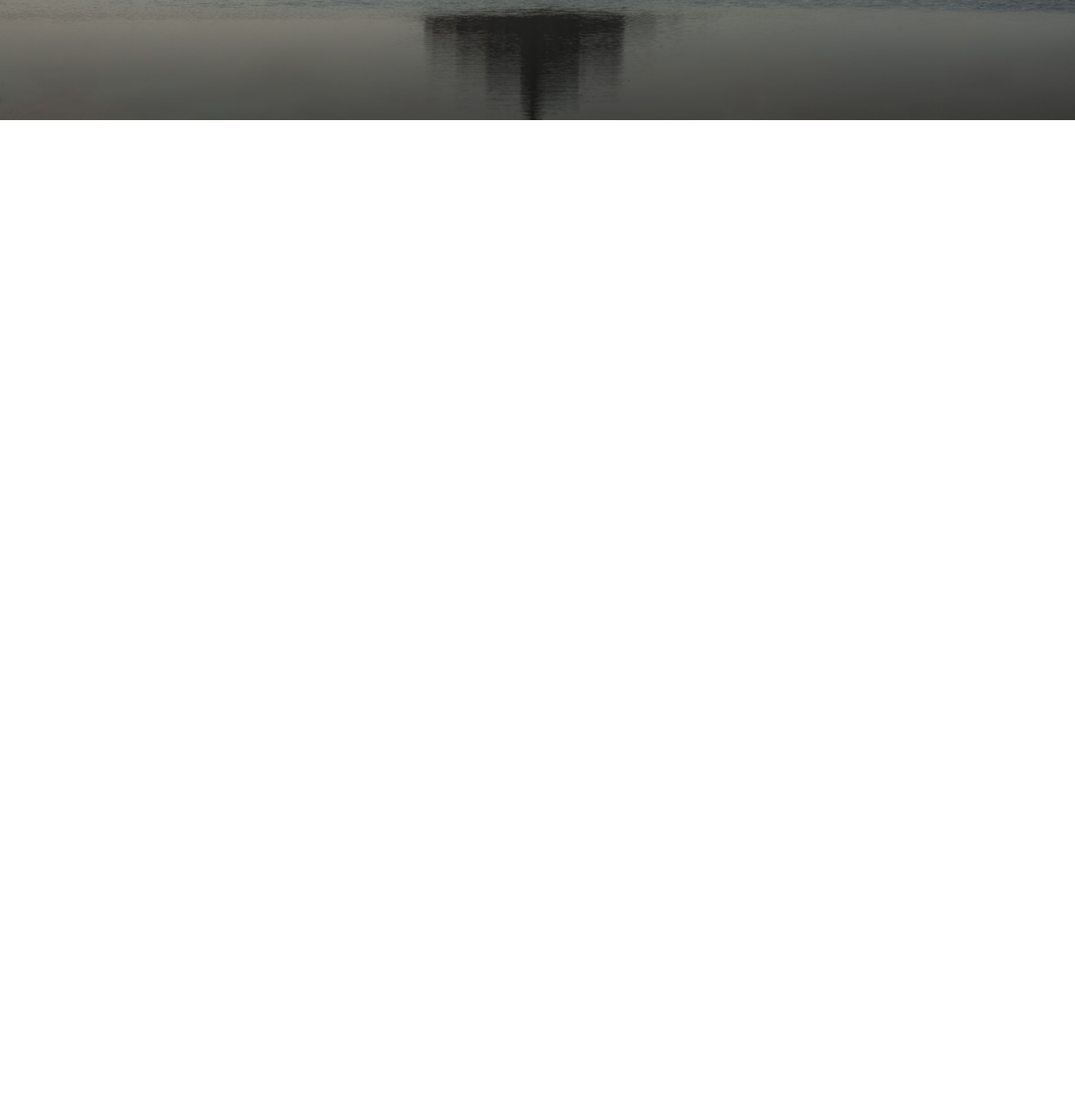
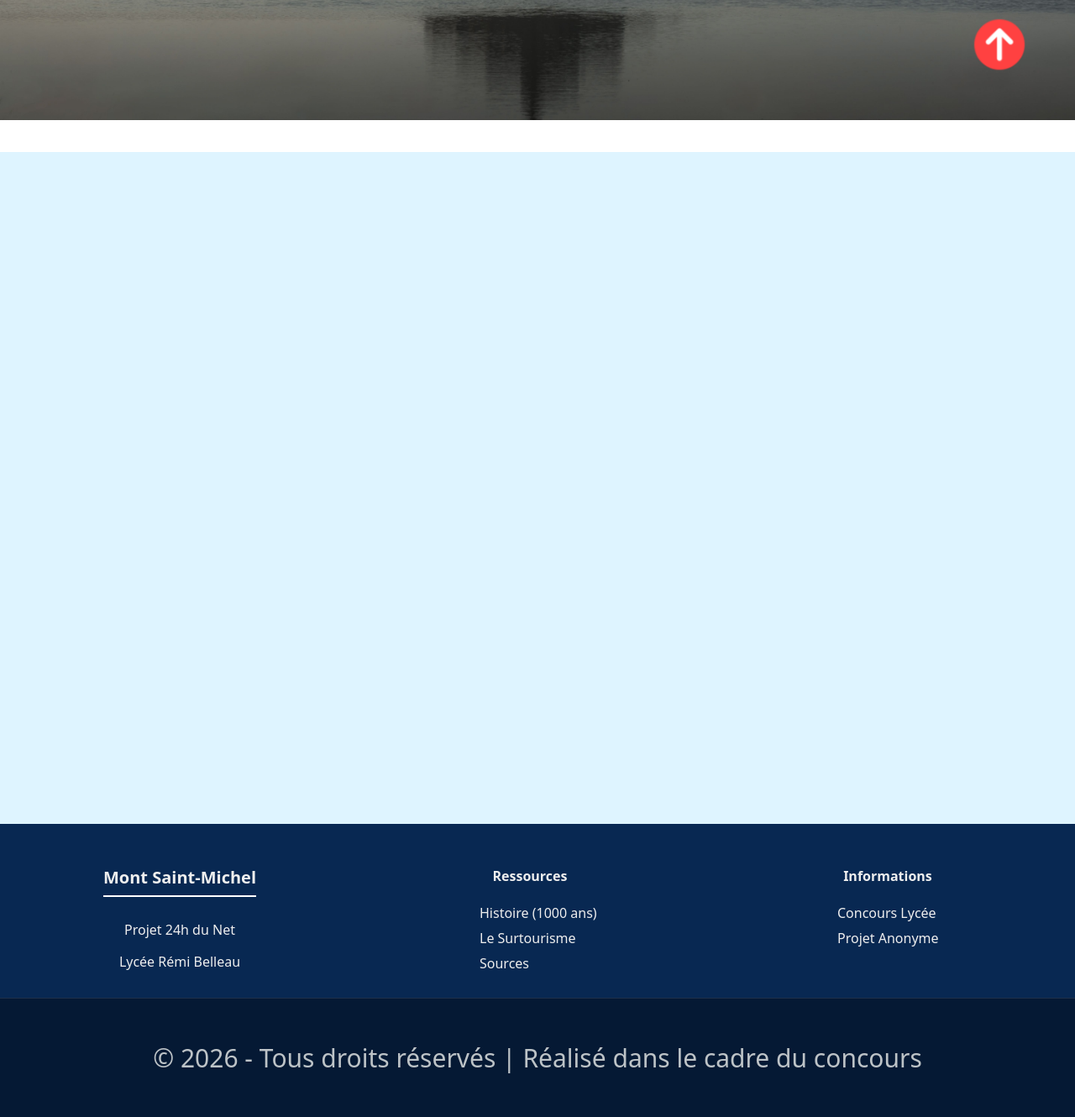
Before and after one commit to ninja959999/24h-du-net, a plain HTML site: page index.html in a window 1280 px wide. Shown: the part 657-1987 px from the top of the page at 84% size. Before the commit the page ends 800 px from the top, so only its background shows below. Drawn offline with Linux system fonts and the light colour scheme; files whose address does not match are found by name.

Commit message:
session 2 ML GA 23h30

```diff
--- a/index.html
+++ b/index.html
@@ -1,20 +1,25 @@
 <!DOCTYPE html>
 <html lang="en">
   <head>
-    <title>Home</title>
+    <title>Accueil</title>
     <meta charset="UTF-8" />
     <meta name="viewport" content="width=device-width" />
     <link rel="stylesheet" href="styles.css" />
     <script type="module" src="script.js"></script>
+    <link rel="icon" type="images/png " href="/images/france.png">
   </head>
 
 
 
   <body>
 
+    <div class="btn_vers_haut">
+      <img src="images/arrow_up.png" alt="fleche_haut" class="">
+    </div>
+
     <nav>
       <div class ="logo">
-        <img src="images/france.png" alt="logo" style="width: 10px; width: 50px;"  >
+        <img src="images/france.png" alt="logo" style="width: 50px; width: 50px;"  >
       </div>
 
       <div class="nav-link">
@@ -35,11 +40,54 @@
 
 
     <main>
+      <div id="home">
+          <h1 class="title">« Du pèlerinage au tourisme de masse : <br>mille ans de visiteurs au Mont Saint-Michel »</h1>
+      </div>
+
+      <div id="zone1">
+
+      </div>
+
+    </main>
 
 
+    <footer>
+  <div class="footer-container">
 
-      <h1 class="title">« Du pèlerinage au tourisme de masse : mille ans de visiteurs au Mont Saint-Michel »</h1>
-    </main>
+
+    <div class="footer-col">
+      <h3 class="titre-souligne" style="font-size: 20px;">Mont Saint-Michel</h3><br>
+      <p>Projet 24h du Net</p>
+      <p class="footer-info">Lycée Rémi Belleau</p>
+    </div>
+
+
+    <div class="footer-col">
+      <h4>Ressources</h4>
+      <ul>
+        <li><a href="#">Histoire (1000 ans)</a></li>
+        <li><a href="#">Le Surtourisme</a></li>
+        <li><a href="/sources.html">Sources</a></li>
+      </ul>
+    </div>
+
+
+    <div class="footer-col">
+      <h4>Informations</h4>
+      <ul>
+        <li><a href="https://www.remibelleau.fr/24hnet/2026/10/15/preselection-pour-ledition-2026-24eme-edition/">Concours Lycée</a></li>
+        <li><span>Projet Anonyme</span></li>
+      </ul>
+    </div>
+
+  </div>
+
+
+  <div class="footer-bottom">
+    <p>&copy; 2026 - Tous droits réservés | Réalisé dans le cadre du concours</p>
+  </div>
+</footer>
+
   </body>
 
 </html>
--- a/script.js
+++ b/script.js
@@ -6,8 +6,12 @@ function image() {
     document.documentElement.style.setProperty('--hauteur_image1', `${hauteur_ecran}px`);
 
     document.documentElement.style.setProperty('--taille_nav', `${hauteur_ecran/10}px`);
+    document.documentElement.style.setProperty('--taille_footer', `${hauteur_ecran/3}px`);
 
-    document.documentElement.style.setProperty('--home_hauteur', `${(hauteur_ecran*9)/10}px`);
+    document.documentElement.style.setProperty('--home_hauteur', `${(hauteur_ecran*8.6)/10}px`);
+    document.documentElement.style.setProperty('--home_hauteur2', `${(hauteur_ecran*10)/10}px`);
+    document.documentElement.style.setProperty('--home_hauteur3', `${(hauteur_ecran*2)/10}px`);
+
 
 }
 
--- a/styles.css
+++ b/styles.css
@@ -1,7 +1,8 @@
 * {
   box-sizing: border-box;
+
 }
-
+/* --- corp --- */
 body {
   margin: 0;
   font-family: system-ui, sans-serif;
@@ -13,6 +14,24 @@ body {
   padding: 0;
 }
 
+.btn_vers_haut{
+  height: 100px;
+  width: 100px;
+  border-radius: 50%;
+  display: flex;
+  justify-content: center;
+  align-items: center;
+  position: fixed;
+  right: 40px;
+  bottom: 40px;
+}
+
+.btn_vers_haut img {
+  width: 60px;
+  height: 60px;
+}
+
+/* --- barre nav --- */
 nav {
   display: flex;
   flex-wrap: wrap;
@@ -57,28 +76,104 @@ nav a:hover::after,
 nav a[aria-current='page']::after {
   width: 50%;
 }
-
+/* --- corp page --- */
 main {
   top: 0;
   left: 0;
   right: 0;
   bottom: 0;
+  transform: translateY(30px);
+  transition: opacity 0.8s ease-out, transform 0.8s ease-out;
+flex: 1
 }
 
 h1 {
   font-weight: bold;
   font-size: 1.5rem;
 }
-
+/* --- var commune pour le titre principale --- */
 .title{
   color: #eee;
   padding: 15%;
   text-align: center;
   font-family: 'Cinzel', serif;
-  font-size: 40px;
+  font-size: 60px;
+  translate:( 25)
 }
-
+/* --- gere les dif zones de la page --- */
 #home {
 
   height: var(--home_hauteur);
+
 }
+
+#zone1 {
+
+  height: var(--home_hauteur2);
+  background-color: rgb(222, 244, 255);
+}
+
+
+
+/* --- bas de page --- */
+
+footer{
+height : var(--taille_footer);
+ border-top: #0a0a0a solid 10px;
+  background-color: rgb(8, 40, 82);
+  color: #eee;
+  text-decoration: none;
+
+}
+
+
+.footer-container{
+  margin: 0 10px;
+  display: flex;
+  justify-content: space-around;
+  padding-top: 50px;
+  text-align: center;
+}
+
+.footer-bottom {
+  text-align: center;
+  padding: 20px 0;
+  background-color: rgb(5, 25, 52);
+  color: #bdc3c7;
+  font-size:30px;
+  border-top: 1px solid rgba(255, 255, 255, 0.1);
+
+}
+.footer h4 {
+  padding-left: 50px;
+}
+.footer-col ul{
+  list-style: none;
+  min-width: 200px;
+  margin-bottom: 30px;
+}
+.footer-col li {
+  text-align: left;
+}
+.footer-col ul li {
+  margin-bottom: 8px;
+
+}
+
+.footer-col ul li :hover {
+  color: rgb(112, 142, 241);
+
+}
+
+.footer-col a {
+  color: #eee;
+  text-decoration: none;
+}
+
+
+.titre-souligne {
+  border-bottom: 2px solid #ffffff;
+  padding-bottom: 8px;
+  display: inline-block;
+  margin-bottom: 12px;
+}
```
Also changed, not shown: page2.html (+41 -1 lines), sources.html (added, +98 -0 lines), images/24h.png (added), images/arrow_up.png (added).
